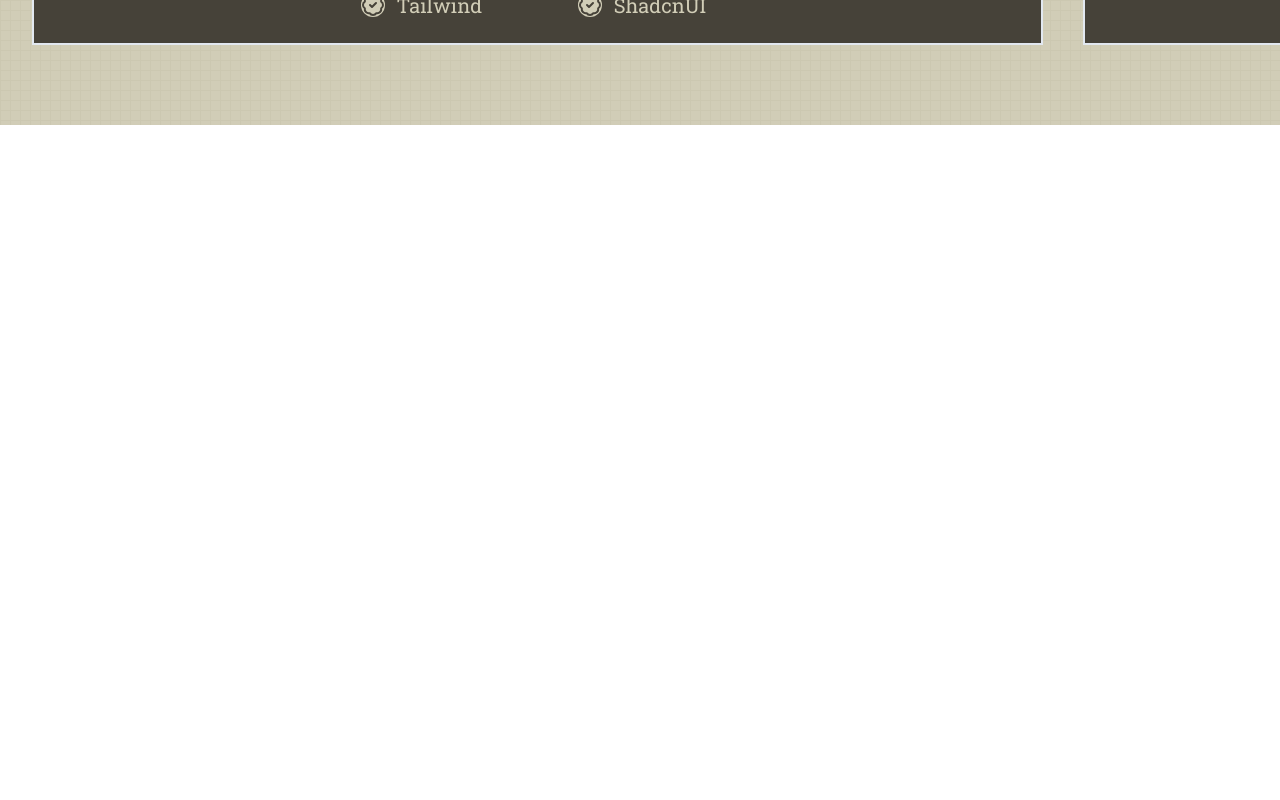
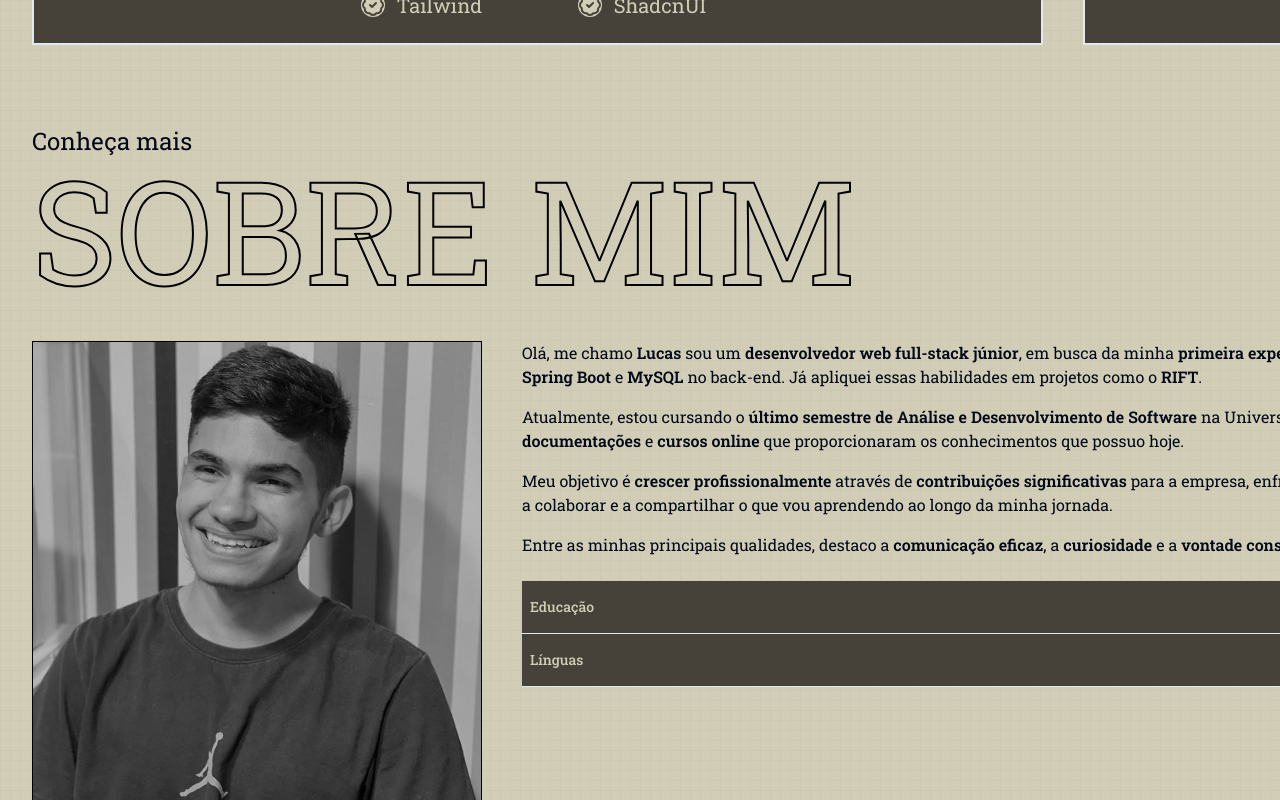
Before and after one commit to LucasVitorVD/portifolio, a Next.js app: page / in a window 1280 px wide. Shown: the part 2200-3000 px from the top of the page. Before the commit the page ends 2325 px from the top, so only its background shows below. Built offline with nearby package versions, Linux system fonts and the light colour scheme.

Commit message:
feat: creating about me section

```diff
--- a/package.json
+++ b/package.json
@@ -9,6 +9,7 @@
     "lint": "next lint"
   },
   "dependencies": {
+    "@radix-ui/react-accordion": "^1.2.0",
     "@radix-ui/react-dialog": "^1.1.1",
     "@radix-ui/react-icons": "^1.3.0",
     "@radix-ui/react-slot": "^1.1.0",
--- a/src/app/page.tsx
+++ b/src/app/page.tsx
@@ -1,3 +1,4 @@
+import About from "@/components/sections/about/About";
 import Hero from "@/components/sections/hero/Hero";
 import Projects from "@/components/sections/projects/Projects";
 import Techs from "@/components/sections/techs/Techs";
@@ -8,6 +9,7 @@ export default function Home() {
       <Hero />
       <Projects />
       <Techs />
+      <About />
     </main>
   );
 }
--- /dev/null
+++ b/src/components/sections/about/About.tsx
@@ -0,0 +1,130 @@
+import Image from "next/image";
+import ProfilePhoto from "../../../../public/photos/IMG-20240127-WA0120.jpg";
+import {
+  Accordion,
+  AccordionContent,
+  AccordionItem,
+  AccordionTrigger,
+} from "@/components/ui/accordion";
+
+const educationList = [
+  {
+    institutionLogo: "https://encrypted-tbn0.gstatic.com/images?q=tbn:ANd9GcR3VUXs6qaG0GEAUc7b45gpHwiNKQmDafGzgw&s",
+    name: "Análise de Desenvolvimento de Software - Universidade Católica de Brasília",
+  },
+  {
+    institutionLogo: "https://encrypted-tbn0.gstatic.com/images?q=tbn:ANd9GcTSyVTrzHrvzosdkgi4efTy1t7b5MctOuXwYA&s",
+    name: "Desenvolvedor Javascript Full-stack - OneBitCode",
+  },
+  {
+    institutionLogo: "https://cdn.icon-icons.com/icons2/2699/PNG/512/udemy_logo_icon_168372.png",
+    name: "Desenvolvedor Java com o professor Nélio Alves - Udemy",
+  },
+]
+
+const languagesList = [
+  {
+    logo: "https://cdn.icon-icons.com/icons2/2087/PNG/512/brazil_icon_127818.png",
+    name: "Português - Fluente"
+  },
+  {
+    logo: "https://cdn-icons-png.flaticon.com/512/206/206626.png",
+    name: "Inglês - Intermediário"
+  }
+]
+
+export default function About() {
+  return (
+    <section className="pb-20" id="about">
+      <div className="container flex flex-col space-y-10">
+        <div className="leading-tight lg:leading-[9rem]">
+          <p className="text-md md:text-2xl">Conheça mais</p>
+          <h2 className="text-[2.75rem] md:hollow-text md:text-8xl lg:text-[9rem]">
+            SOBRE MIM
+          </h2>
+        </div>
+
+        <div className="flex gap-10">
+          <figure>
+            <Image
+              src={ProfilePhoto}
+              alt="profile image"
+              width={450}
+              height={400}
+              className="grayscale border border-black"
+            />
+          </figure>
+
+          <div className="flex flex-col flex-1 gap-6">
+            <div className="space-y-4">
+              <p>
+                Olá, me chamo <strong>Lucas</strong> sou um <strong>desenvolvedor web full-stack júnior</strong>,
+                em busca da minha <strong>primeira experiência profissional</strong> na área.
+                Tenho sólidos conhecimentos em <strong>React</strong> e <strong>TypeScript</strong> no front-end,
+                e em <strong>Java</strong>, <strong>Spring Boot</strong> e <strong>MySQL</strong> no back-end. Já apliquei essas
+                habilidades em projetos como o <strong>RIFT</strong>.
+              </p>
+              <p>
+                Atualmente, estou cursando o <strong>
+                  último semestre de Análise e
+                  Desenvolvimento de Software
+                </strong> na Universidade Católica de
+                Brasília. Além dos estudos formais, me dedico a aprender
+                continuamente por meio de <strong>documentações</strong> e <strong>cursos online</strong> que
+                proporcionaram os conhecimentos que possuo hoje.
+              </p>
+              <p>
+                Meu objetivo é <strong>crescer profissionalmente</strong> através de <strong>contribuições significativas</strong> para a empresa, enfrentando <strong>desafios</strong> e construindo um forte <strong>networking</strong> com meus colegas de
+                trabalho. Estou sempre disposto a colaborar e a compartilhar o
+                que vou aprendendo ao longo da minha jornada.
+              </p>
+              <p>
+                Entre as minhas principais qualidades, destaco a <strong>comunicação eficaz</strong>, a <strong>curiosidade</strong> e a <strong>vontade constante de aprender</strong>, a <strong>capacidade de resolver problemas</strong> e a <strong>paciência</strong>.
+              </p>
+            </div>
+
+            <Accordion type="multiple">
+              <AccordionItem
+                value="item-2"
+                className="bg-secondary text-primary"
+              >
+                <AccordionTrigger className="px-2">Educação</AccordionTrigger>
+                <AccordionContent className="px-2">
+                  <ul className="space-y-4">
+                    {educationList.map((item) => (
+                      <li key={item.name} className="flex items-center gap-4">
+                        <figure className="size-8">
+                          <img src={item.institutionLogo} alt="logo da instituição" className="w-full h-auto rounded-full" />
+                        </figure>
+                        {item.name}
+                      </li>
+                    ))}
+                  </ul>
+                </AccordionContent>
+              </AccordionItem>
+
+              <AccordionItem
+                value="item-1"
+                className="bg-secondary text-primary"
+              >
+                <AccordionTrigger className="px-2">Línguas</AccordionTrigger>
+                <AccordionContent className="px-2">
+                  <ul className="space-y-4">
+                    {languagesList.map((item) => (
+                      <li key={item.name} className="flex items-center gap-4">
+                        <figure className="size-8">
+                          <img src={item.logo} alt="logo da instituição" className="w-full h-auto rounded-full" />
+                        </figure>
+                        {item.name}
+                      </li>
+                    ))}
+                  </ul>
+                </AccordionContent>
+              </AccordionItem>
+            </Accordion>
+          </div>
+        </div>
+      </div>
+    </section>
+  );
+}
--- a/src/components/sections/hero/Hero.tsx
+++ b/src/components/sections/hero/Hero.tsx
@@ -21,10 +21,10 @@ export default function Hero() {
           </p>
           <div className="flex flex-wrap items-center gap-8 mt-12">
             <Button asChild>
-              <a href="#projetos">Veja meus últimos projetos</a>
+              <a href="#projects">Veja meus últimos projetos</a>
             </Button>
             <a
-              href="#sobre"
+              href="#about"
               className="text-secondary uppercase underline underline-offset-4"
             >
               Sobre mim
--- /dev/null
+++ b/src/components/ui/accordion.tsx
@@ -0,0 +1,57 @@
+"use client"
+
+import * as React from "react"
+import * as AccordionPrimitive from "@radix-ui/react-accordion"
+import { ChevronDownIcon } from "@radix-ui/react-icons"
+
+import { cn } from "@/lib/utils"
+
+const Accordion = AccordionPrimitive.Root
+
+const AccordionItem = React.forwardRef<
+  React.ElementRef<typeof AccordionPrimitive.Item>,
+  React.ComponentPropsWithoutRef<typeof AccordionPrimitive.Item>
+>(({ className, ...props }, ref) => (
+  <AccordionPrimitive.Item
+    ref={ref}
+    className={cn("border-b", className)}
+    {...props}
+  />
+))
+AccordionItem.displayName = "AccordionItem"
+
+const AccordionTrigger = React.forwardRef<
+  React.ElementRef<typeof AccordionPrimitive.Trigger>,
+  React.ComponentPropsWithoutRef<typeof AccordionPrimitive.Trigger>
+>(({ className, children, ...props }, ref) => (
+  <AccordionPrimitive.Header className="flex">
+    <AccordionPrimitive.Trigger
+      ref={ref}
+      className={cn(
+        "flex flex-1 items-center justify-between py-4 text-sm font-medium transition-all hover:underline [&[data-state=open]>svg]:rotate-180",
+        className
+      )}
+      {...props}
+    >
+      {children}
+      <ChevronDownIcon className="h-4 w-4 shrink-0 text-muted-foreground transition-transform duration-200" />
+    </AccordionPrimitive.Trigger>
+  </AccordionPrimitive.Header>
+))
+AccordionTrigger.displayName = AccordionPrimitive.Trigger.displayName
+
+const AccordionContent = React.forwardRef<
+  React.ElementRef<typeof AccordionPrimitive.Content>,
+  React.ComponentPropsWithoutRef<typeof AccordionPrimitive.Content>
+>(({ className, children, ...props }, ref) => (
+  <AccordionPrimitive.Content
+    ref={ref}
+    className="overflow-hidden text-sm data-[state=closed]:animate-accordion-up data-[state=open]:animate-accordion-down"
+    {...props}
+  >
+    <div className={cn("pb-4 pt-0", className)}>{children}</div>
+  </AccordionPrimitive.Content>
+))
+AccordionContent.displayName = AccordionPrimitive.Content.displayName
+
+export { Accordion, AccordionItem, AccordionTrigger, AccordionContent }
```
Also changed, not shown: tailwind.config.ts (+65 -39 lines), 1 other file (tests, documents, lock files or other folders).
